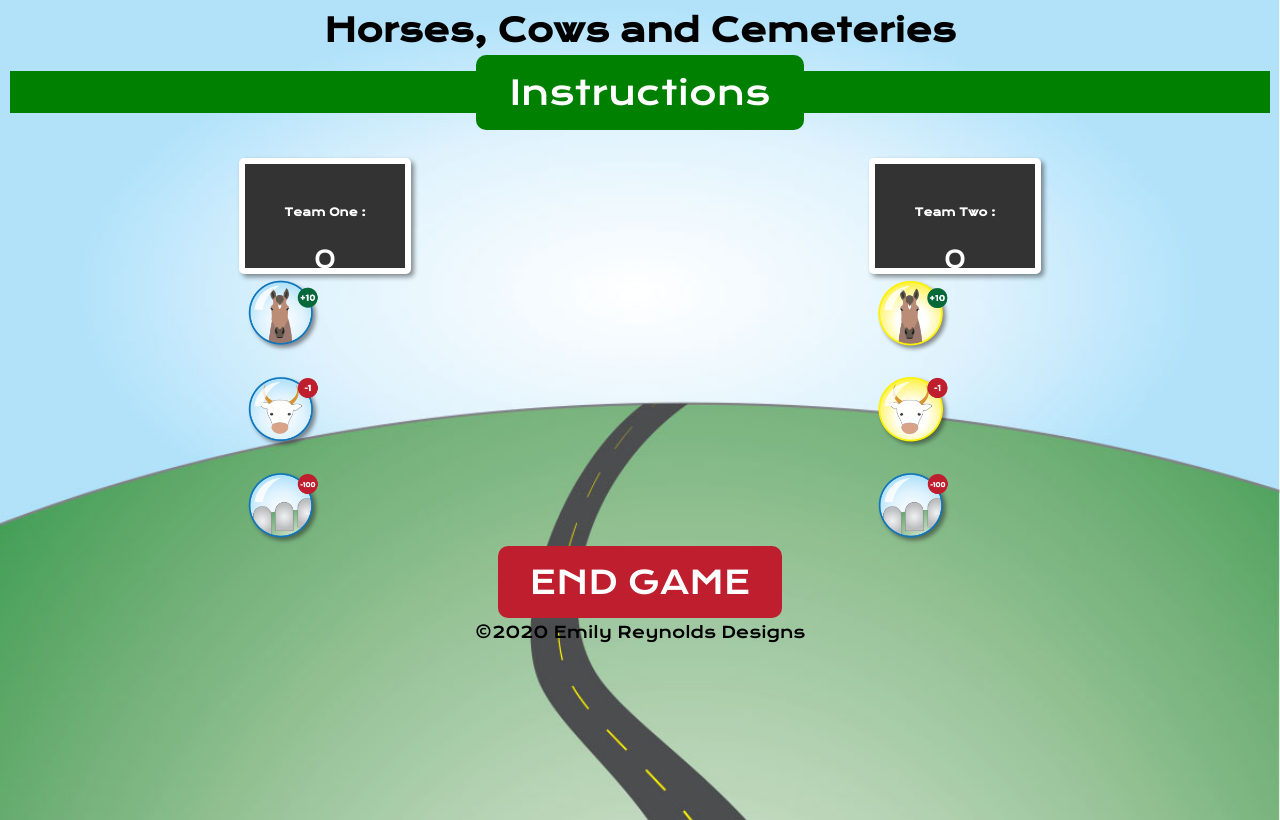
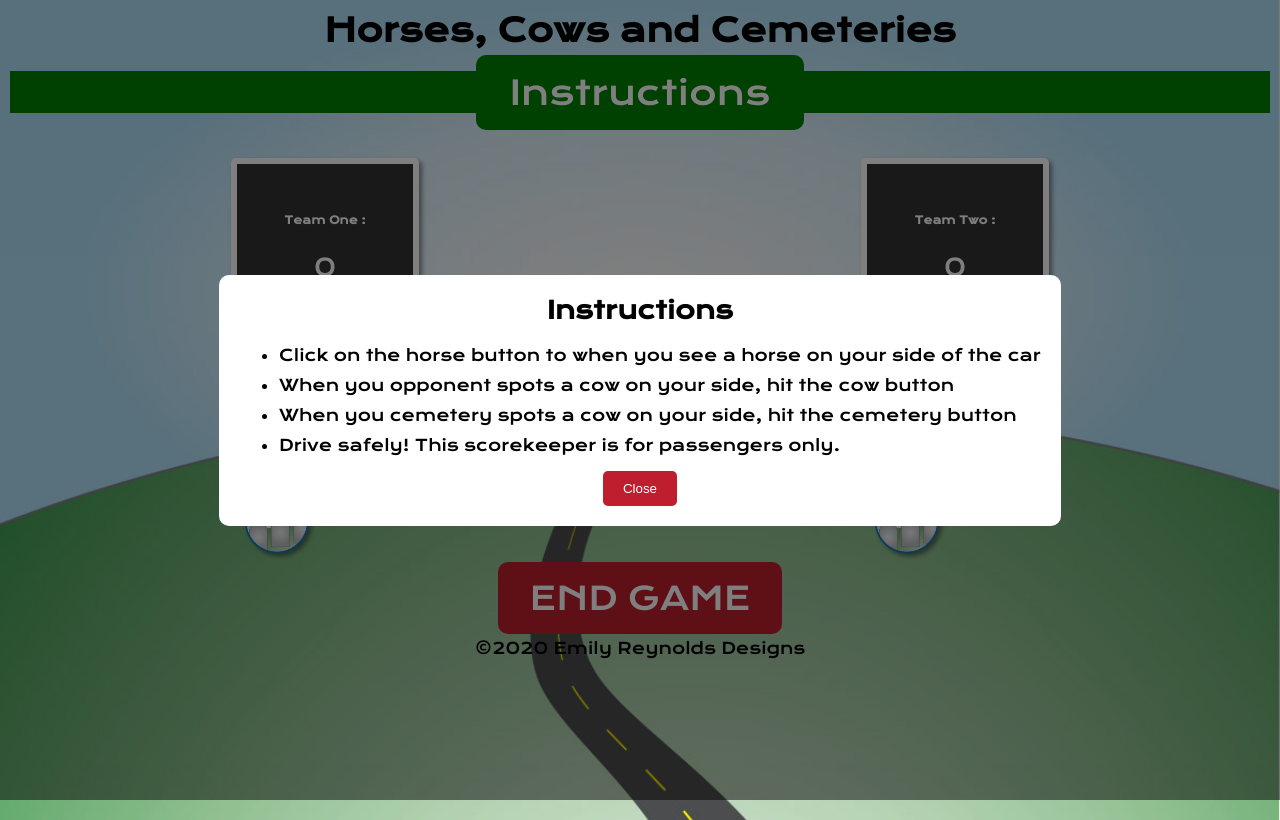
Before and after one commit to ereynolds123/Horses-Cows-Cemetery-Final, a website: page Horses, Cows, Cemeteries Final/public/index.html in a window 1280 px wide. Both pictures are taken after a click on the link "Instructions". Drawn offline with nearby package versions, Linux system fonts and the light colour scheme.

Commit message:
Popups working

```diff
--- a/Horses, Cows, Cemeteries Final/public/index.html
+++ b/Horses, Cows, Cemeteries Final/public/index.html
@@ -25,7 +25,7 @@
                 <div id="left-side" class="scoreTeamOne">
                     <div class="teamBox">
                         <h6>Team One :</h6>
-                        <p id="scoreTotalTeamOne">Team One : 0</p>
+                        <p id="scoreTotalTeamOne"> 0</p>
 
                     </div>
                     <img alt="horse for Team One" id="horseTeamOne" class="gameplaybutton" src="images/horsebutton1.png" onclick="getCount('horse', 'teamOne')">
--- a/Horses, Cows, Cemeteries Final/public/script.js
+++ b/Horses, Cows, Cemeteries Final/public/script.js
@@ -3,25 +3,32 @@ let scoreText;
 let scoreTeamOne = 0;
 let scoreTeamTwo = 0;
 
+//Get the values from localstorage if they exist
+let scoreTeamOneTemp =localStorage.getItem("scoreTeamOne")
+let scoreTeamTwoTemp =localStorage.getItem("scoreTeamTwo")
+if(scoreTeamOneTemp){
+   scoreTeamOne = parseInt(scoreTeamOneTemp)
+}
+if(scoreTeamTwoTemp){
+    scoreTeamTwo = parseInt(scoreTeamTwoTemp)
+ }
+
+ console.log(`scores: ${scoreTeamOne} and ${scoreTeamTwo}`)
 // Storing score in local storage to persist the data
-
 localStorage.setItem("scoreTeamOne", scoreTeamOne);
 localStorage.setItem("scoreTeamTwo", scoreTeamTwo);
+console.log(`scores: ${scoreTeamOne} and ${scoreTeamTwo}`)
 
-// Retrieving score from local storage when the page loads
+document.getElementById("scoreTotalTeamOne").innerHTML = scoreTeamOne;
+document.getElementById("scoreTotalTeamTwo").innerHTML = scoreTeamTwo;
 
-window.addEventListener("load", function() {
-    scoreTeamOne = parseInt(localStorage.getItem("scoreTeamOne"));
-    scoreTeamTwo = parseInt(localStorage.getItem("scoreTeamTwo"));
-    document.getElementById("scoreTotalTeamOne").innerHTML = scoreTeamOne;
-    document.getElementById("scoreTotalTeamTwo").innerHTML = scoreTeamTwo;
-});
 
 // Updating score in local storage when it changes
-
 function updateLocalStorage() {
     localStorage.setItem("scoreTeamOne", scoreTeamOne);
     localStorage.setItem("scoreTeamTwo", scoreTeamTwo);
+    console.log(`update scores: ${scoreTeamOne} and ${scoreTeamTwo}`)
+
 }
 
 //Adding to Team One Score
@@ -102,3 +109,87 @@ let clickOnTeamTwoButtons =
 document.getElementById('cowTeamTwo').addEventListener("click", subtractOneTeamTwo);
 
 document.getElementById('cemeteryTeamTwo').addEventListener("click", subtractOneHundredTeamTwo);
+
+function instructionsMessage() {
+    // Create popup div
+    var popupDiv = document.createElement('div');
+    popupDiv.id = 'popup';
+
+    // Create popup content
+    var popupContent = document.createElement('div');
+    popupContent.id = 'popup-content';
+
+    // Create title
+    var title = document.createElement('h2');
+    title.textContent = 'Instructions';
+    popupContent.appendChild(title);
+
+    // Create message
+    var message = document.createElement('p');
+    popupContent.appendChild(message);
+
+    // Create list
+    var list = document.createElement('ul');
+    var listItem1 = document.createElement('li');
+    listItem1.textContent = 'Click on the horse button to when you see a horse on your side of the car';
+    list.appendChild(listItem1);
+    var listItem2 = document.createElement('li');
+    listItem2.textContent = 'When you opponent spots a cow on your side, hit the cow button';
+    list.appendChild(listItem2);
+    var listItem3 = document.createElement('li');
+    listItem3.textContent = 'When you cemetery spots a cow on your side, hit the cemetery button';
+    list.appendChild(listItem3);
+    popupContent.appendChild(list);
+    var listItem4 = document.createElement('li');
+    listItem4.textContent = 'Drive safely! This scorekeeper is for passengers only.';
+    list.appendChild(listItem4);
+    popupContent.appendChild(list);
+
+    // Create close button
+    var closeButton = document.createElement('button');
+    closeButton.textContent = 'Close';
+    closeButton.addEventListener('click', function() {
+      popupDiv.remove();
+    });
+    popupContent.appendChild(closeButton);
+
+    // Append popup content to popup div
+    popupDiv.appendChild(popupContent);
+
+    // Append popup div to body
+    document.body.appendChild(popupDiv);
+  }
+
+function winningMessage() {
+    // Create popup div
+    var popupDiv = document.createElement('div');
+    popupDiv.id = 'popup';
+
+    // Create popup content
+    var popupContent = document.createElement('div');
+    popupContent.id = 'popup-content';
+
+    // Create title
+    var title = document.createElement('h2');
+    title.textContent = 'Congratulations!';
+    popupContent.appendChild(title);
+
+    // Create message
+    var message = document.createElement('p');
+    message.textContent = 'You have won the game!'
+    popupContent.appendChild(message);
+
+    // Create close button
+    var closeButton = document.createElement('button');
+    closeButton.textContent = 'Close';
+    closeButton.addEventListener('click', function() {
+      popupDiv.remove();
+    });
+    popupContent.appendChild(closeButton);
+
+    // Append popup content to popup div
+    popupDiv.appendChild(popupContent);
+
+    // Append popup div to body
+    document.body.appendChild(popupDiv);
+  }
--- a/Horses, Cows, Cemeteries Final/public/stylessheet.css
+++ b/Horses, Cows, Cemeteries Final/public/stylessheet.css
@@ -50,7 +50,7 @@ body {
 .teamBox {
   color: white;
   background: #333;
-  padding: 1em;
+  padding: 1.5em;
   border-radius: 5px;
   border: 6px solid white;
   width: 10vw;
@@ -110,3 +110,56 @@ p {
    font-size: 1em;
  }
 }
+
+#popup {
+  position: fixed;
+  top: 0;
+  left: 0;
+  width: 100%;
+  height: 100%;
+  background-color: rgba(0, 0, 0, 0.5);
+  display: flex;
+  justify-content: center;
+  align-items: center;
+  z-index: 9999;
+}
+
+#popup-content {
+  background-color: white;
+  padding: 20px;
+  border-radius: 10px;
+  text-align: center;
+}
+
+#popup-content h2 {
+  margin-top: 0;
+}
+
+#popup-content p {
+  margin-bottom: 20px;
+}
+
+#popup-content ul {
+  text-align: left;
+}
+
+#popup-content li {
+  margin-bottom: 10px;
+}
+
+#popup-content button {
+  padding: 10px 20px;
+  background-color: #be1e2d;
+  color: white;
+  border: none;
+  border-radius: 5px;
+  cursor: pointer;
+}
+
+#popup-content button:hover {
+  background-color: #ad1a2a;
+}
+
+#popup-content button:focus {
+  outline: none;
+}
```
Also changed, not shown: Horses, Cows, Cemeteries Final/public/package.json (added, +15 -0 lines), Horses, Cows, Cemeteries Final/server.js (added, +14 -0 lines), 1 other file.
